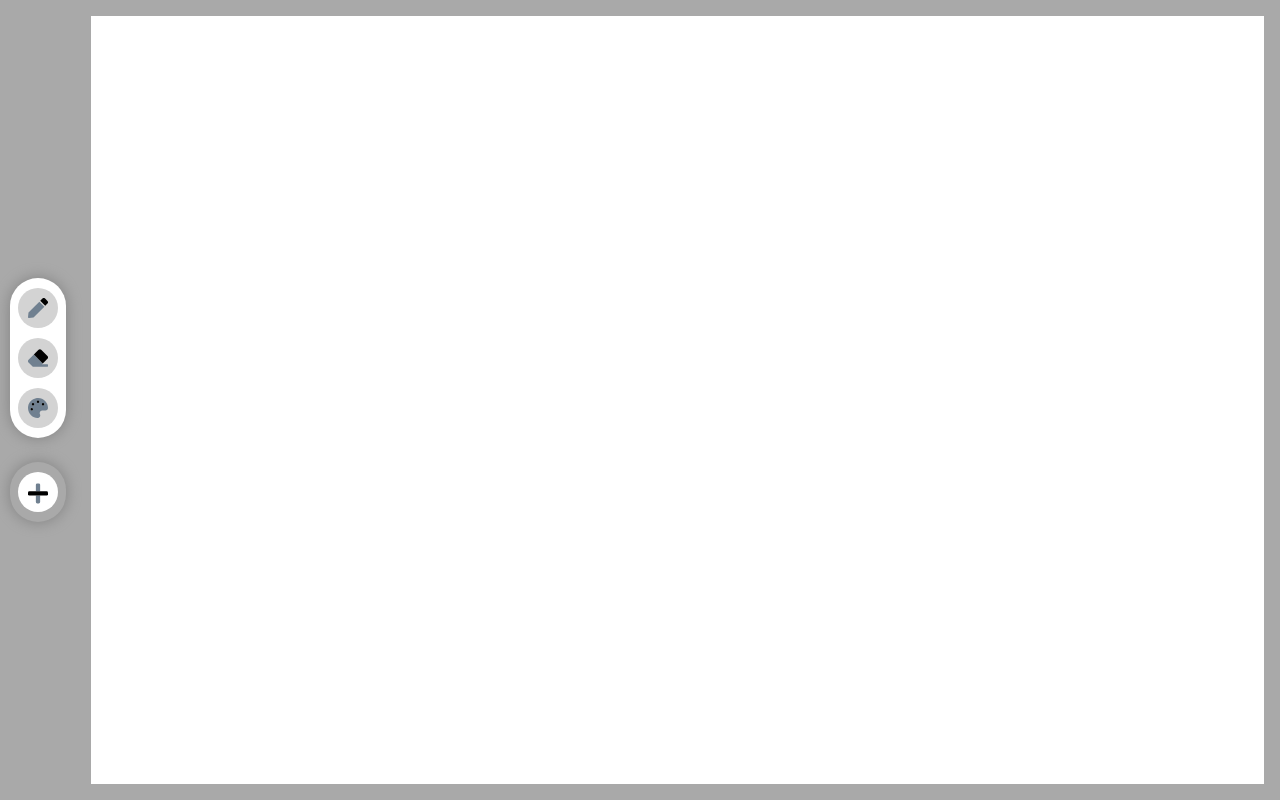
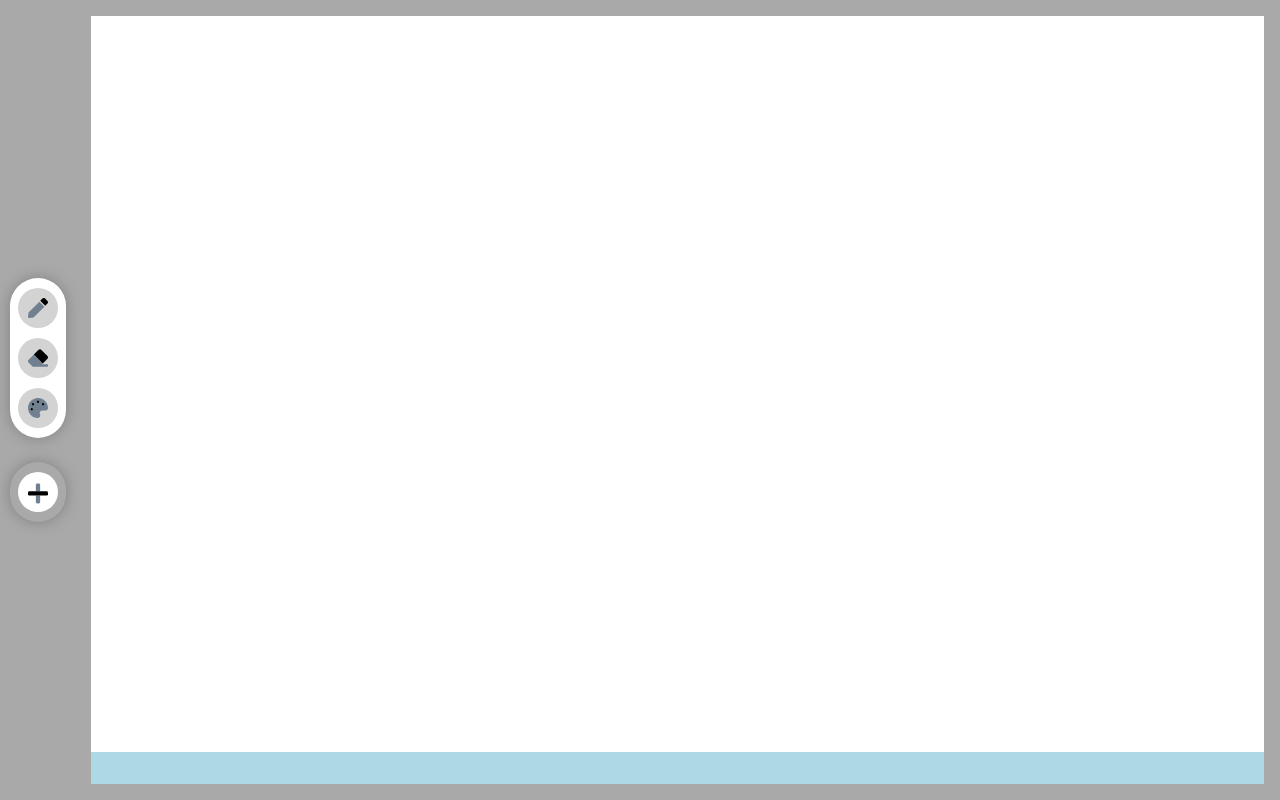
Before and after one commit to mrityunjay38/Pen-Pad, a React (Create React App) app: page / in a window 1280 px wide. Built offline with nearby package versions, Linux system fonts and the light colour scheme.

Commit message:
CSS changes + New StatusBar component

```diff
--- a/src/assets/css/index.css
+++ b/src/assets/css/index.css
@@ -13,6 +13,7 @@ body {
     sans-serif;
   -webkit-font-smoothing: antialiased;
   -moz-osx-font-smoothing: grayscale;
+  overflow: hidden;
 }
 
 code {
--- a/src/components/Canvas/index.css
+++ b/src/components/Canvas/index.css
@@ -1,7 +1,6 @@
 .canvas {
     width: 100%;
     height: 100%;
-    padding: 1em;
     display: flex;
 }
 
--- a/src/components/PenPad/index.css
+++ b/src/components/PenPad/index.css
@@ -3,3 +3,26 @@
     width: 100%;
     background: darkgrey;
 }
+
+.main-content {
+    width: 100%;
+    height: 100%;
+    padding: 1em;
+    display: flex;
+    flex-direction: column;
+}
+
+.boards {
+    position: relative;
+    width: 100%;
+    height: 100%;
+    overflow: auto;
+}
+
+.boards .canvas {
+    margin-bottom: 10px;
+}
+
+.boards .canvas:last-child {
+    margin-bottom: 0;
+}
--- a/src/components/PenPad/index.jsx
+++ b/src/components/PenPad/index.jsx
@@ -4,10 +4,11 @@ import Col from "../Layouts/Col";
 import Tools from "../Tools";
 import "./index.css";
 import Whiteboard from "../Canvas";
+import StatusBar from '../StatusBar';
 import { useSelector } from "react-redux";
 
 const PenPad = () => {
-  const boards = useSelector(state => state.boards);
+  const boards = useSelector((state) => state.boards);
 
   return (
     <div className="pen-pad">
@@ -15,9 +16,14 @@ const PenPad = () => {
         <Tools />
       </Col>
       <Col>
-        {
-          boards.map( (board,id) => <Whiteboard key={id} />)
-        }
+        <div className="main-content">
+          <div className="boards">
+            {boards.map((board, id) => (
+              <Whiteboard key={id} />
+            ))}
+          </div>
+          <StatusBar />
+        </div>
       </Col>
     </div>
   );
--- /dev/null
+++ b/src/components/StatusBar/index.css
@@ -0,0 +1,4 @@
+.status-bar {
+    min-height: 2em;
+    background: lightblue;
+}
--- /dev/null
+++ b/src/components/StatusBar/index.jsx
@@ -0,0 +1,10 @@
+import React from 'react';
+import './index.css';
+
+const StatusBar = () => {
+    return (
+        <div className="status-bar"></div>
+    )
+}
+
+export default StatusBar;
--- a/src/components/Tools/index.jsx
+++ b/src/components/Tools/index.jsx
@@ -36,7 +36,7 @@ const useCreateBoard = () => {
       const numOfBoards = boards.length;
       dispatch(createNewBoard(numOfBoards + 1));
     }
-  }
+  };
 };
 
 export default Tools;
```
